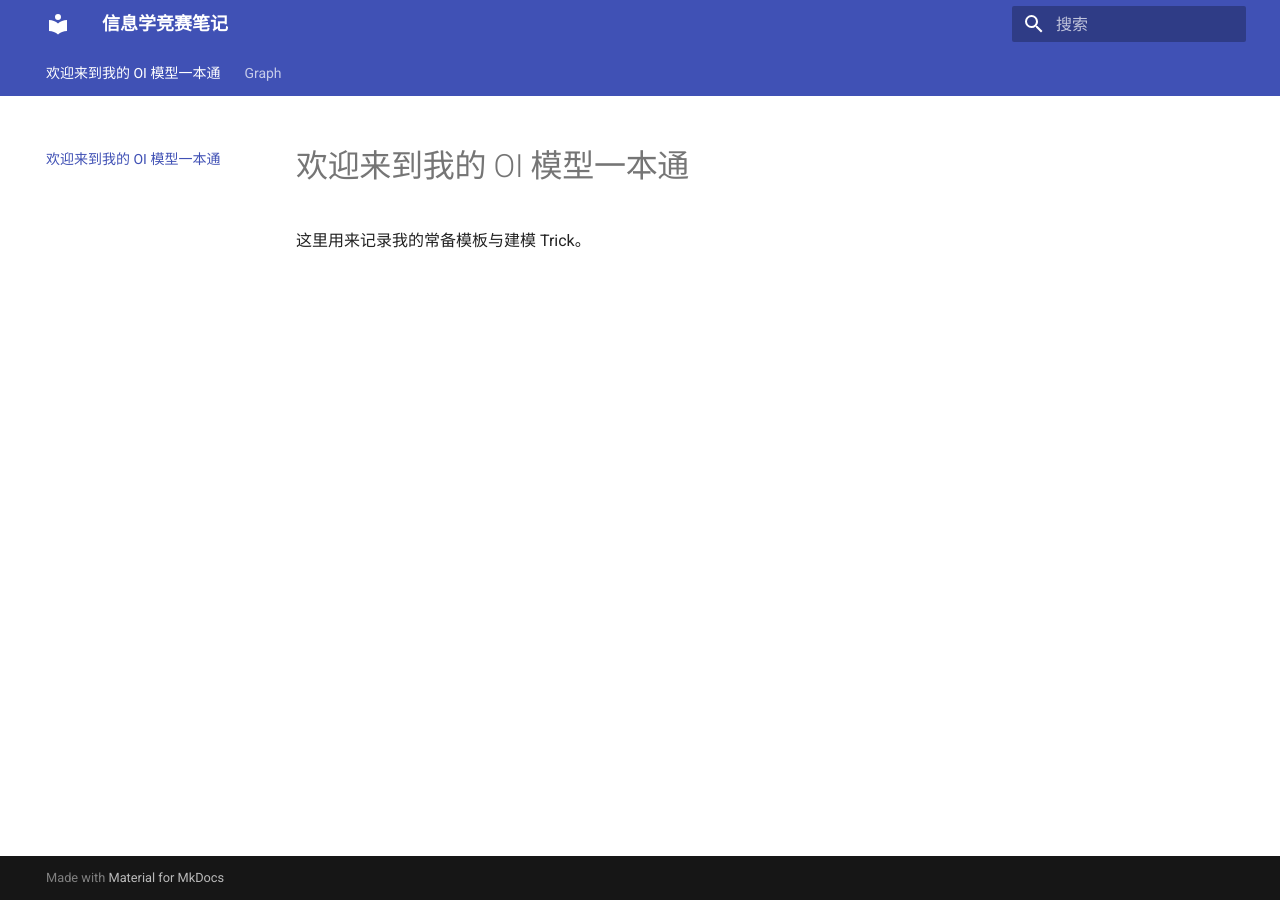
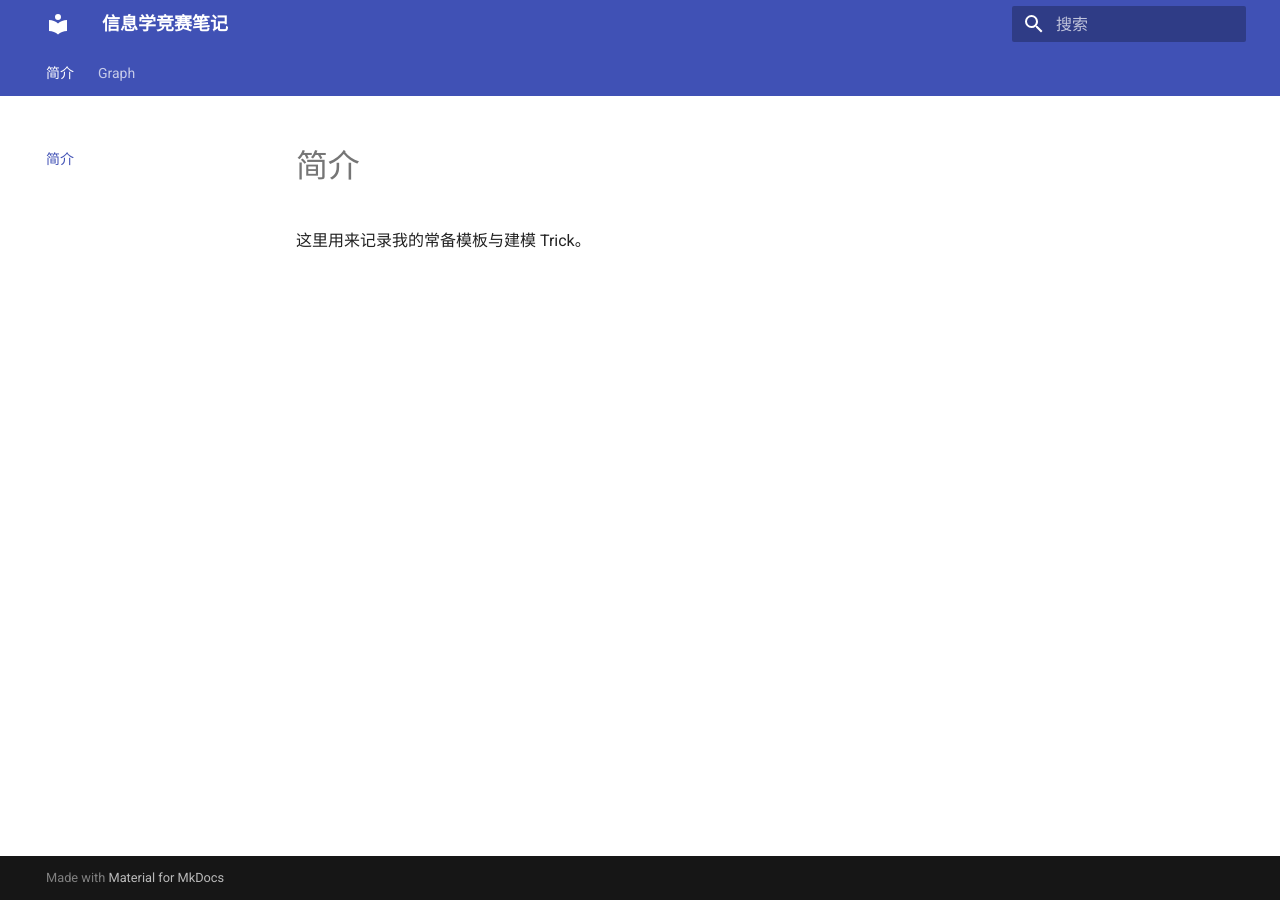
Before and after one commit to hardyz0517/OI-ACM-Algorithm-Templates-Notes.-, an MkDocs documentation site: the page built from docs/index.md, in a window 1280 px wide. Built offline with MkDocs 1.6.1 and Material for MkDocs 9.7.7, drawn with Linux system fonts in a browser that asks for light colours.

Commit message:
Update index.md

```diff
--- a/docs/index.md
+++ b/docs/index.md
@@ -1,3 +1,3 @@
-# 欢迎来到我的 OI 模型一本通
+# 简介
 
 这里用来记录我的常备模板与建模 Trick。
```
